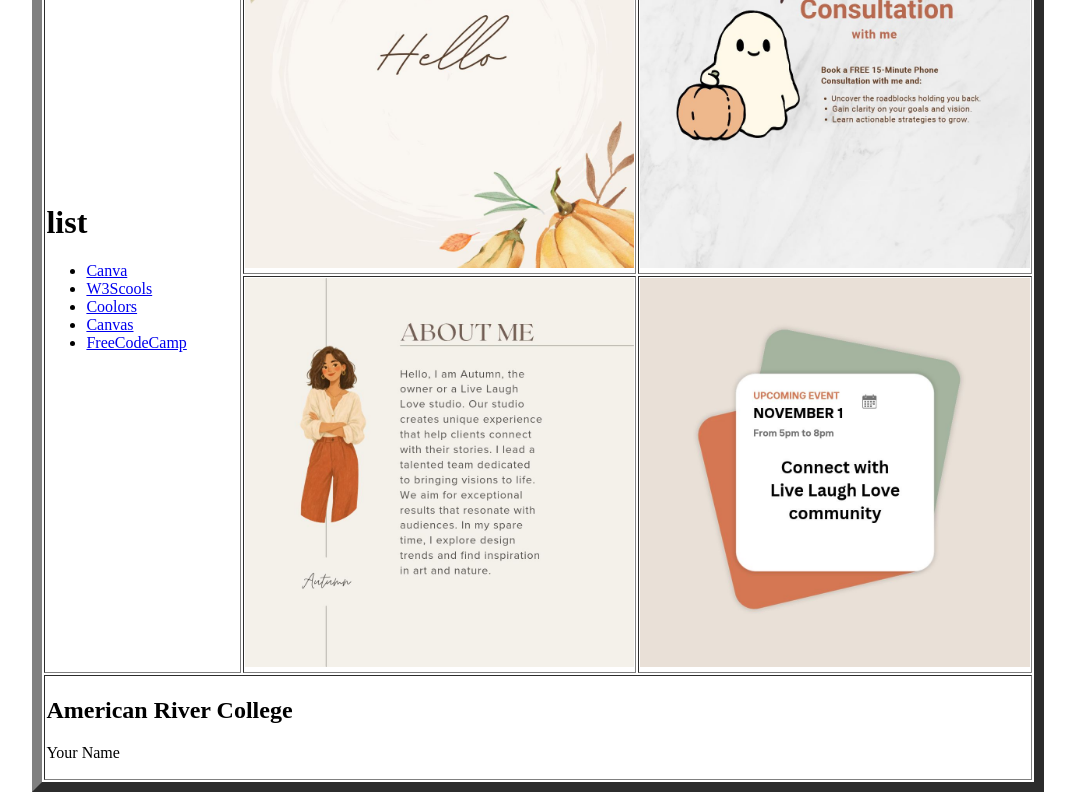
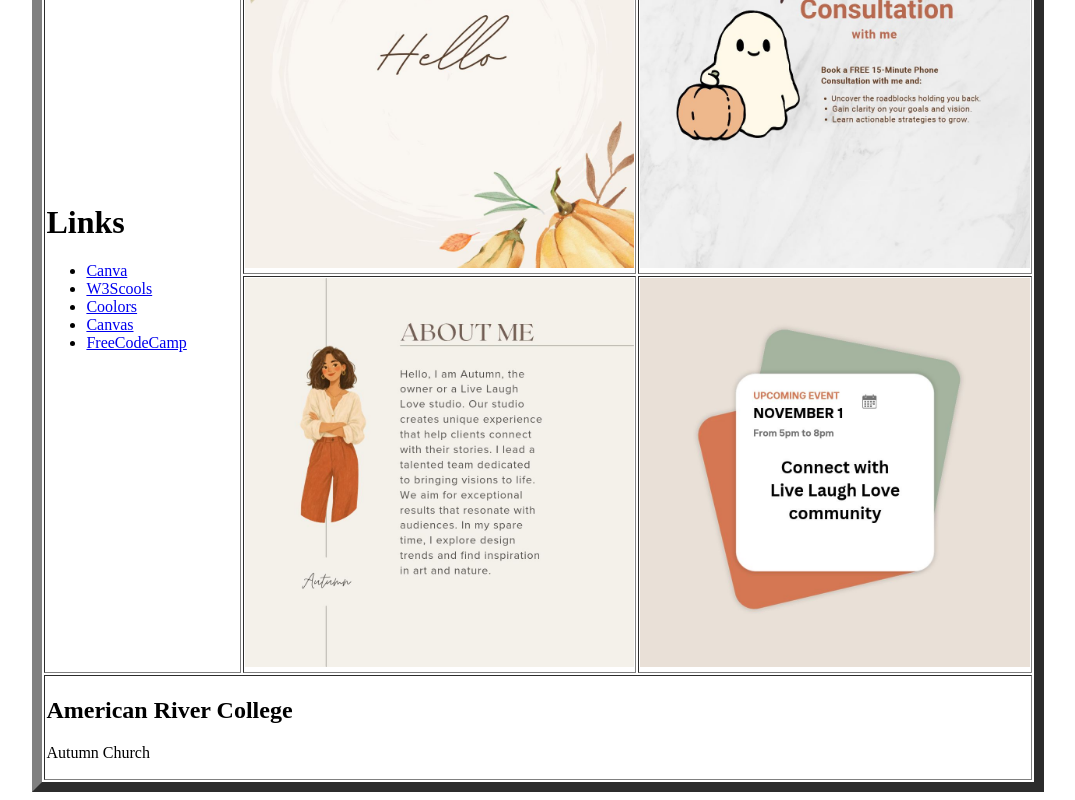
Before and after one commit to autumnc07/website10-21, a plain HTML site: page index.html in a window 1280 px wide. Shown: the part 397-1197 px from the top of the page, without its empty margins (102-1177 px from the left). Drawn offline with Linux system fonts and the light colour scheme.

Commit message:
Add files via upload

```diff
--- a/index.html
+++ b/index.html
@@ -25,7 +25,7 @@
 
     <tr>
         <td rowspan="2">
-            <h1>list</h1>
+            <h1>Links</h1>
         <nav>
             <ul>
                 <li><a href="https://www.canva.com/" target="_blank">Canva</a> </li>
@@ -47,7 +47,7 @@
     <tr>
         <td id="footer" colspan="3">
             <h2>American River College</h2>
-            <p> Your Name </p>
+            <p> Autumn Church </p>
 
 
         </td>
```
